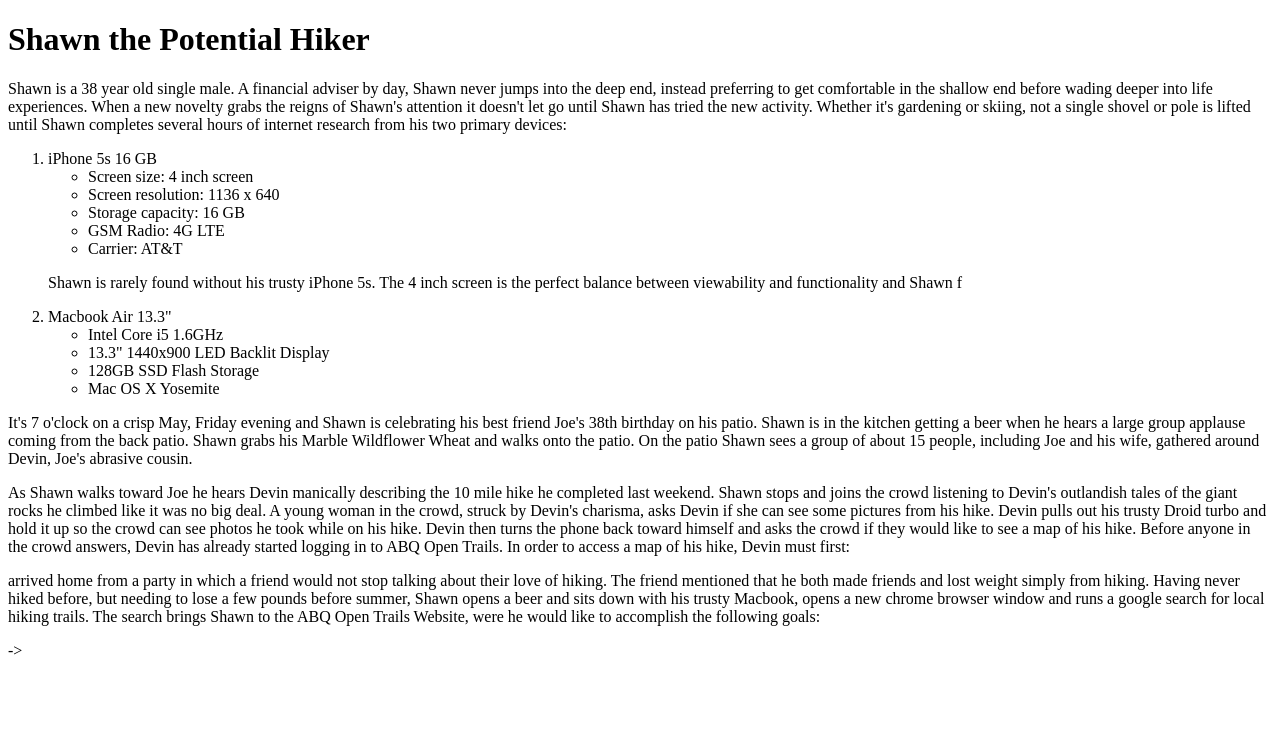
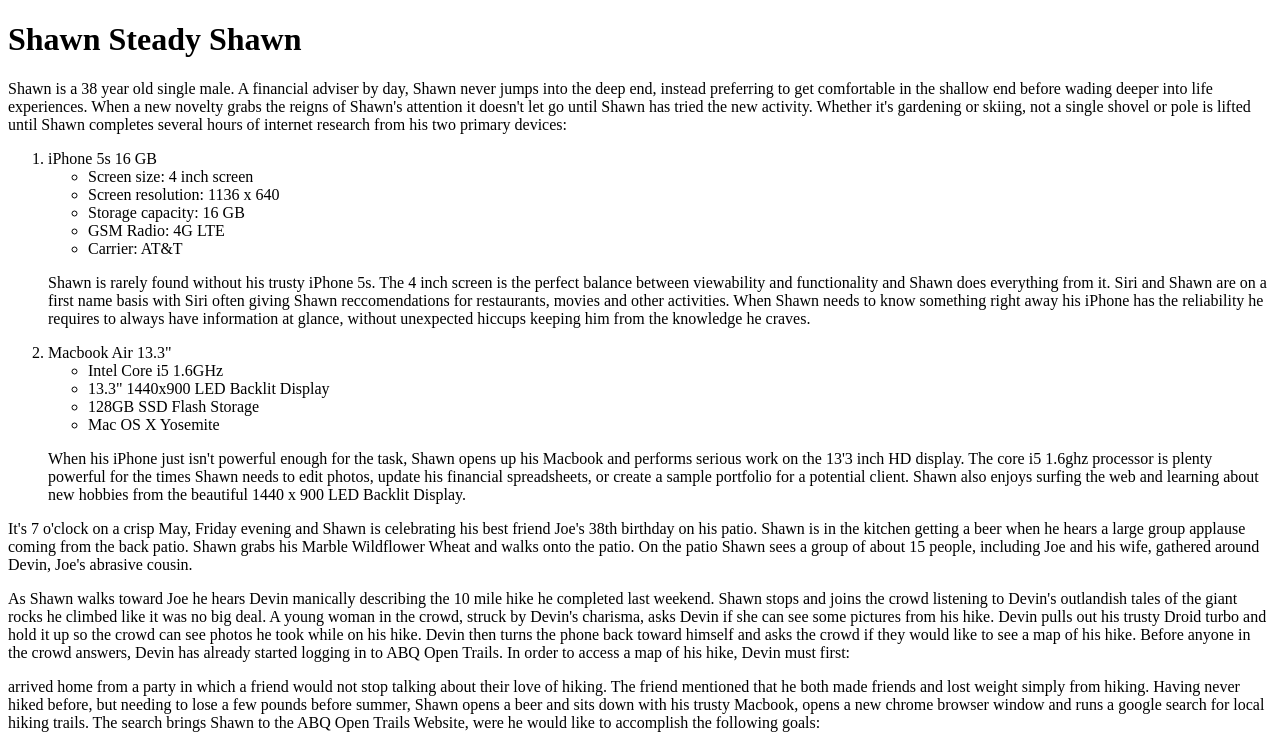
Before and after one commit to MattHarr1s/open-trails, a PHP site: page /public_html/documentation/persona-shawn.php in a window 1280 px wide. Shown: the top 744 px of the page. Run offline with PHP 8.4, Linux system fonts and the light colour scheme.

Commit message:
Finished up written part of persona

```diff
--- a/public_html/documentation/persona-shawn.php
+++ b/public_html/documentation/persona-shawn.php
@@ -9,7 +9,7 @@
 	<!-body of persona page for shawn->
 	<body>
 		<!- Heading one "Steady Shawn"->
-		<h1>Shawn the Potential Hiker</h1>
+		<h1>Shawn Steady Shawn</h1>
 			<!-Paragraph explaining shawn's persona and use case scenarios->
 				<p>Shawn is a 38 year old single male. A financial adviser by day, Shawn never jumps into the deep end, instead
 				preferring to get comfortable in the shallow end before wading deeper into life experiences. When a new novelty grabs the
@@ -28,7 +28,10 @@
 								<li>Carrier: AT&T</li>
 							</ul>
 						<p>Shawn is rarely found without his trusty iPhone 5s. The 4 inch screen is the perfect balance between
-						viewability and functionality and Shawn f</p>
+						viewability and functionality and Shawn does everything from it. Siri and Shawn are on a first name
+							basis with Siri often giving Shawn reccomendations for restaurants, movies and other activities.
+							When Shawn needs to know something right away his iPhone has the reliability he requires to always
+						have information at glance, without unexpected hiccups keeping him from the knowledge he craves.</p>
 						<!-Macbook Air Secondary Device used for web surfing, social media, banking, travel, shopping as well
 						as document creation and book keeping->
 						<li>Macbook Air 13.3"</li>
@@ -38,6 +41,11 @@
 								<li>128GB SSD Flash Storage</li>
 								<li>Mac OS X Yosemite</li>
 							</ul>
+						<p>When his iPhone just isn't powerful enough for the task, Shawn opens up his Macbook and performs
+						serious work on the 13'3 inch HD display. The core i5 1.6ghz processor is plenty powerful for the times
+						Shawn needs to edit photos, update his financial spreadsheets, or create a sample portfolio for a
+						potential client. Shawn also enjoys surfing the web and learning about new hobbies from the beautiful
+						1440 x 900 LED Backlit Display.</p>
 					</ol>
 
 		<!-Use Case. Might not belong here. I'll find out where it belongs.
```
